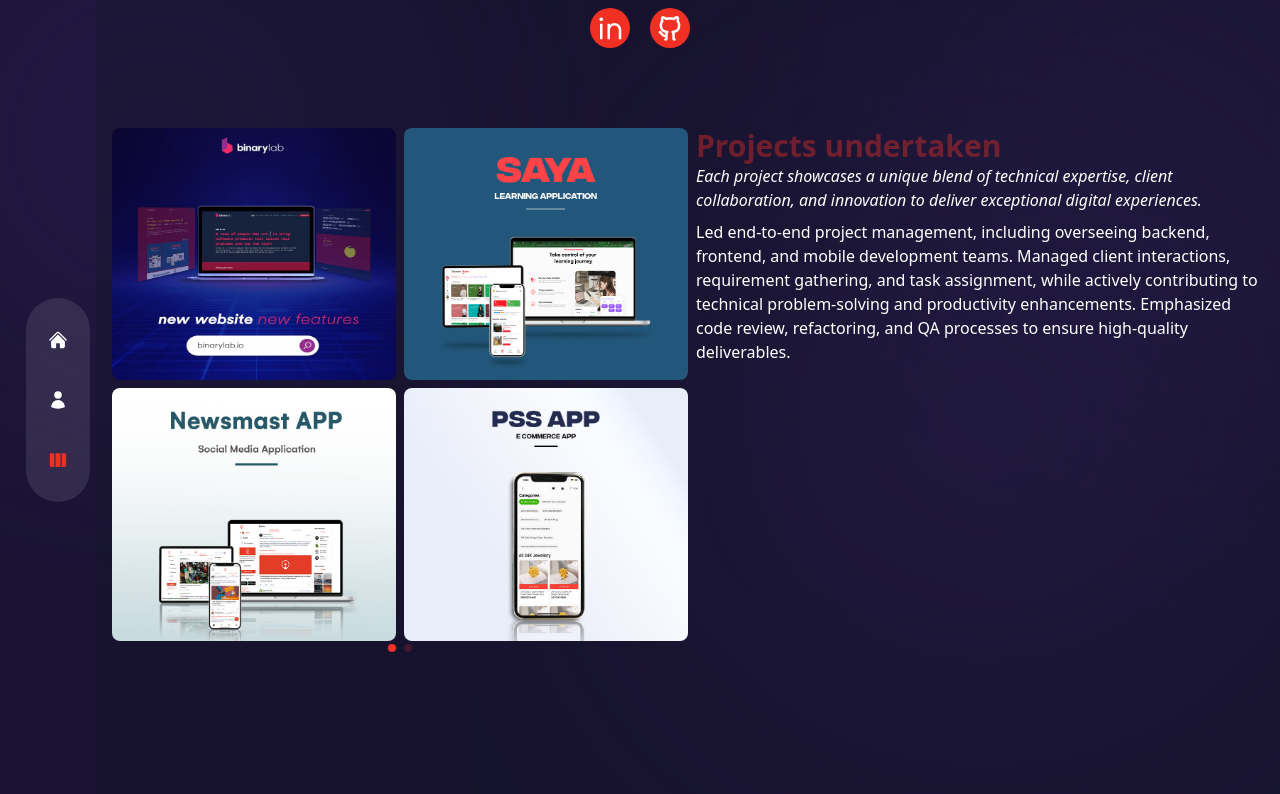
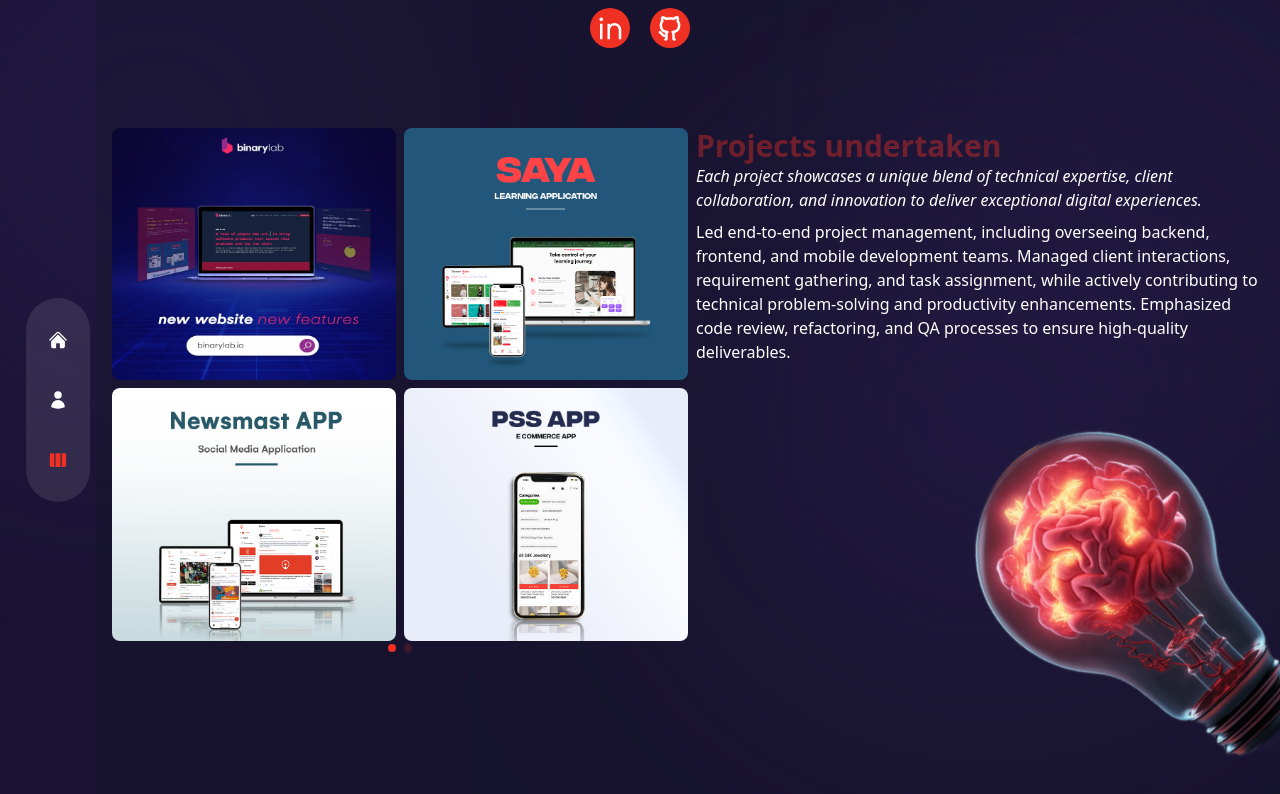
Before and after one commit to ariesarch/my-portfolio, a Next.js app: page /project in a window 1280 px wide. Shown: the top 794 px of the page. Built offline with nearby package versions, Linux system fonts and the light colour scheme.

Commit message:
fix absolute images

```diff
--- a/src/components/templates/About/About.tsx
+++ b/src/components/templates/About/About.tsx
@@ -200,7 +200,7 @@ export const About = ()=>{
                     className="mx-auto px-2 md:px-3 mb-1">
                     In summary, I offer a potent mix of technical expertise, strategic vision, and leadership finesse, making me a valuable asset for driving organizational success in dynamic environments.
                 </motion.p>
-                <div className="2xs:hidden md:block z-3 absolute bottom-8 left-4 h-1/2 w-full">
+                <div className="hidden md:block lg:block z-3 absolute bottom-8 left-4 h-1/2 w-full">
                     <Neurons />
                 </div>
                 </div>
--- a/src/components/templates/Project/Project.tsx
+++ b/src/components/templates/Project/Project.tsx
@@ -60,8 +60,8 @@ const Project = () => {
                     }
                 </motion.div>
             </div>
-            <Bulb handleClick={resetProjectOverview} className="hidden md:block right-2 bottom-1 -rotate-45"/>
-            <Bulb handleClick={resetProjectOverview} className="hidden lg:hidden md:block left-2 bottom-1 rotate-45"/>
+            <Bulb handleClick={resetProjectOverview} className="hidden md:block lg:block right-2 bottom-1 -rotate-45"/>
+            <Bulb handleClick={resetProjectOverview} className="hidden md:block lg:hidden left-2 bottom-1 rotate-45"/>
         </Container>
     );
 };
```
